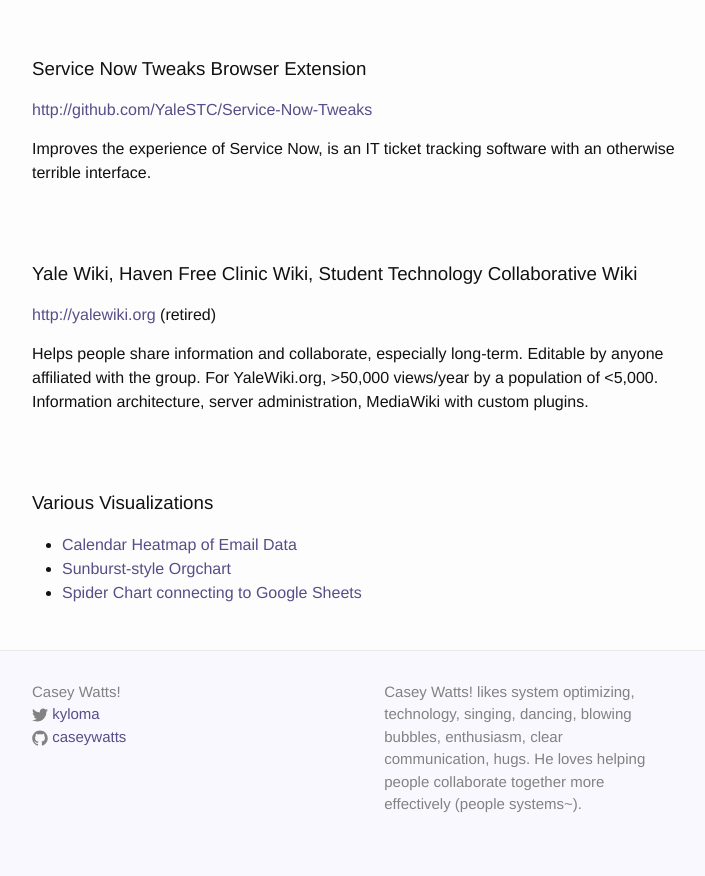
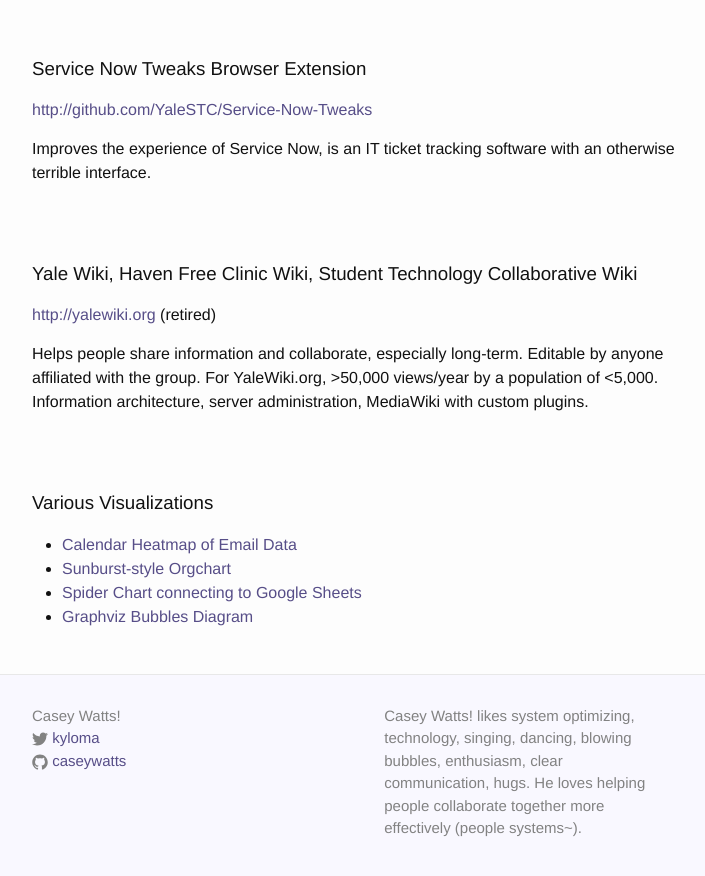
Before and after one commit to caseywatts/caseywatts.github.io, a Jekyll site: the page built from projects.md, in a window 1280 px wide and 900 px high, scrolled down 1125 px. Shown: the top 876 px of the window, without its empty margins (268-973 px from the left). Built offline with Jekyll 4.4.1, drawn with Linux system fonts in a browser that asks for light colours.

Commit message:
add graphviz bubbles diagram to visualizations section

```diff
--- a/projects.md
+++ b/projects.md
@@ -40,3 +40,4 @@
 - [Calendar Heatmap of Email Data](https://github.com/caseywatts/gmail-stats-plotting)
 - [Sunburst-style Orgchart](https://github.com/caseywatts/orgchart-sunburst)
 - [Spider Chart connecting to Google Sheets](https://github.com/caseywatts/GoogleFormToRadarGraph)
+- [Graphviz Bubbles Diagram](https://gist.github.com/caseywatts/b6565da461e69d8eb5235075320cda09)
```
